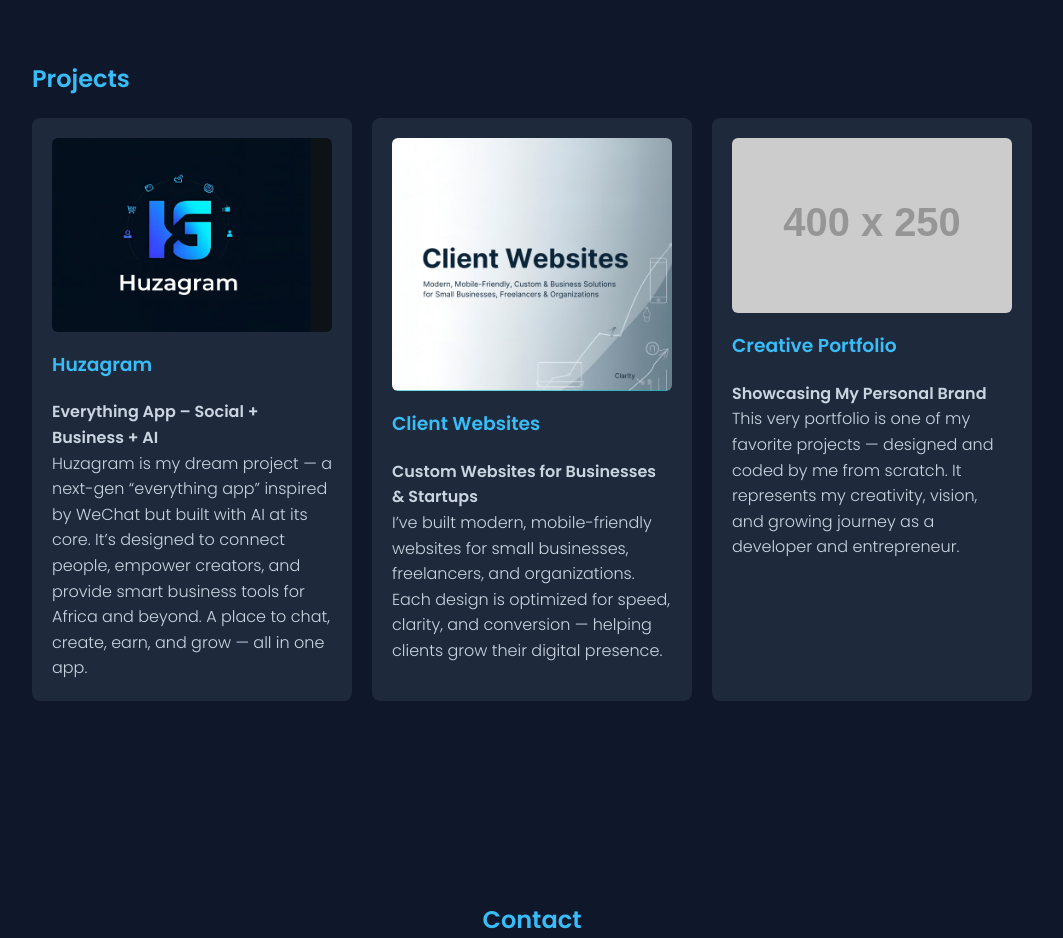
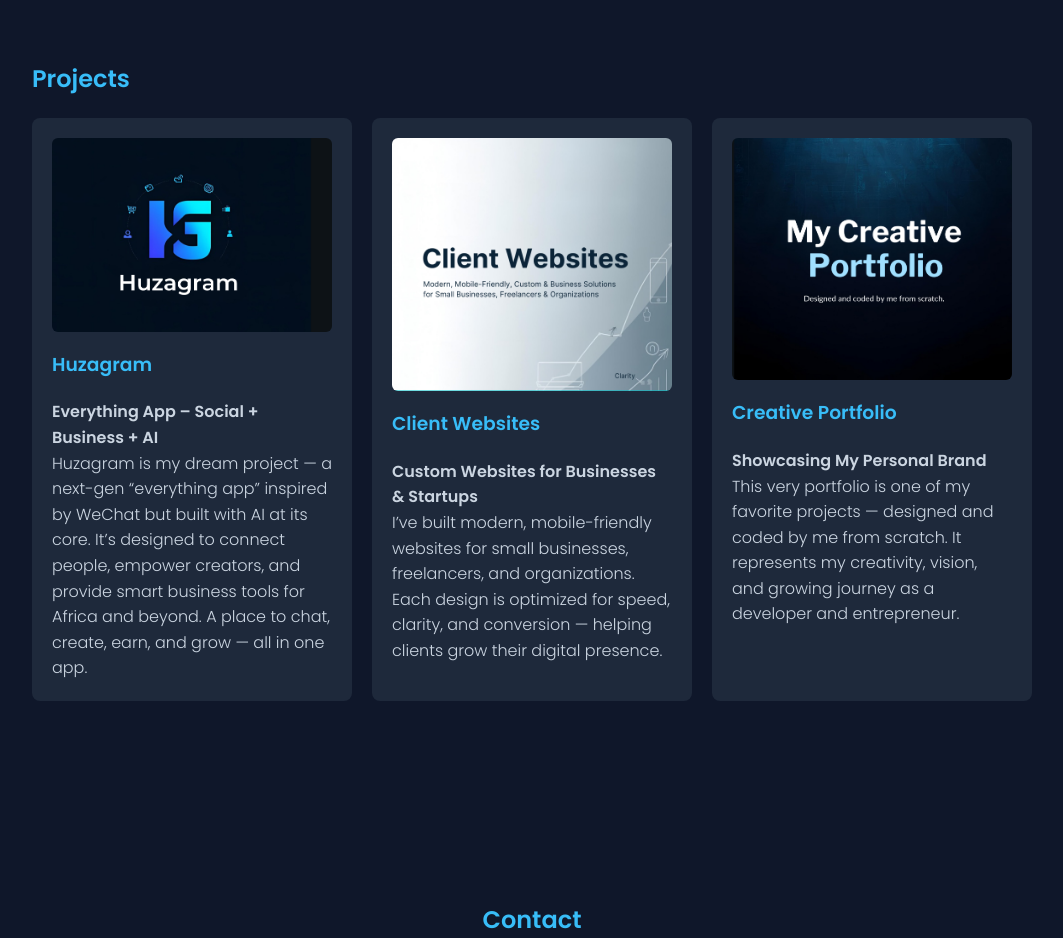
Before and after one commit to huzeydev/Huzeydev, a plain HTML site: page index.html in a window 1280 px wide. Shown: the part 920-1858 px from the top of the page, without its empty margins (108-1171 px from the left). Drawn offline with nearby package versions, Linux system fonts and the light colour scheme; placeholder pictures from the web are drawn by us.

Commit message:
Update index.html

```diff
--- a/index.html
+++ b/index.html
@@ -230,7 +230,7 @@
 
       <!-- Creative Portfolio -->
       <div class="project-card">
-        <img src="https://via.placeholder.com/400x250?text=Creative+Portfolio" alt="Creative Portfolio" style="width:100%; border-radius:6px; margin-bottom:10px;">
+        <img src="IMG_0165.jpeg" alt="Creative Portfolio" style="width:100%; border-radius:6px; margin-bottom:10px;">
         <h3>Creative Portfolio</h3>
         <p><strong>Showcasing My Personal Brand</strong></p>
         <p>This very portfolio is one of my favorite projects — designed and coded by me from scratch. It represents my creativity, vision, and growing journey as a developer and entrepreneur.</p>
```
